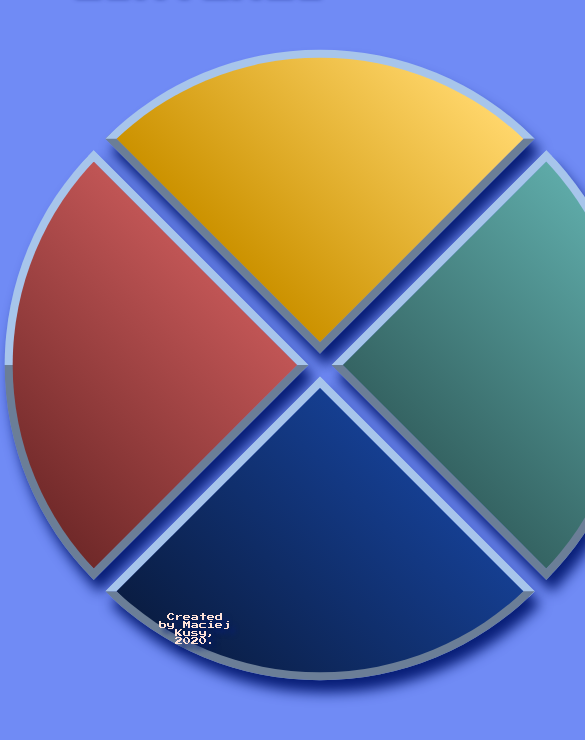
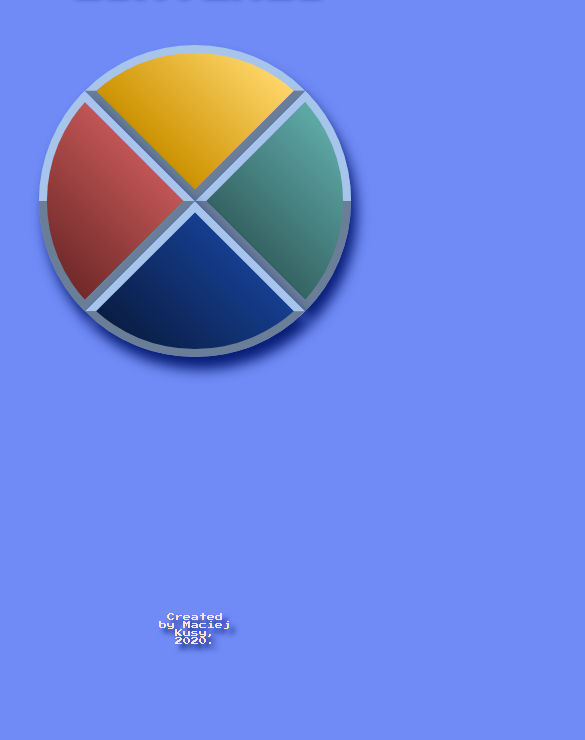
Before and after one commit to maciejKusy/borman-says-game, a plain HTML site: page index.html in a window 390 px wide. Shown: the part 160-900 px from the top of the page, 585 px wide, since content can reach past the window. After the commit the page ends 844 px from the top, so only its background shows below. Drawn offline with Linux system fonts and the light colour scheme.

Commit message:
minor changes to scss file

```diff
--- a/css/styles.scss
+++ b/css/styles.scss
@@ -112,7 +112,7 @@ footer {
 
 @media (max-width: 1000px) {
   .button-container {
-    height: 40rem;
-    width: 40rem;
+    height: 80vw;
+    width: 80vw;
   }
 }
```
Also changed, not shown: css/styles.css, 1 other file.
